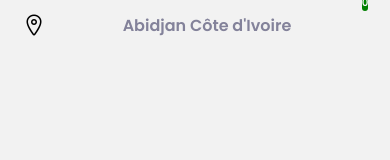
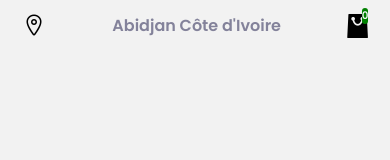
Before and after one commit to gaelambeu/E-Commerce, a React Native app in the folder Macase/: screen /Home in a window 390 px wide. Shown: the top 160 px of the page. Built offline with nearby package versions, Linux system fonts and the light colour scheme.

Commit message:
Fontisto

```diff
--- a/Macase/screens/Home.jsx
+++ b/Macase/screens/Home.jsx
@@ -1,7 +1,7 @@
 import { StyleSheet, Text, View } from 'react-native'
 import React from 'react'
 import { SafeAreaView } from 'react-native-safe-area-context'
-import { Ionicons } from '@expo/vector-icons';
+import { Ionicons, Fontisto } from '@expo/vector-icons';
 import styles from './home.style'
 
 const Home = () => {
@@ -17,7 +17,9 @@ const Home = () => {
               <View style={styles.cartCount}>
                 <Text style={styles.cartNumber}>0</Text>
               </View>
+              <Fontisto name='shopping-bag' size={24} />
             </View>
+
           </View>
         </View>
     </SafeAreaView>
```
